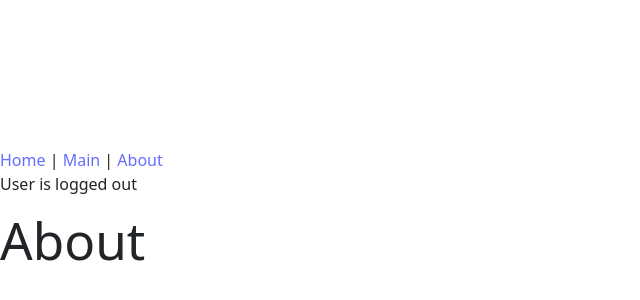
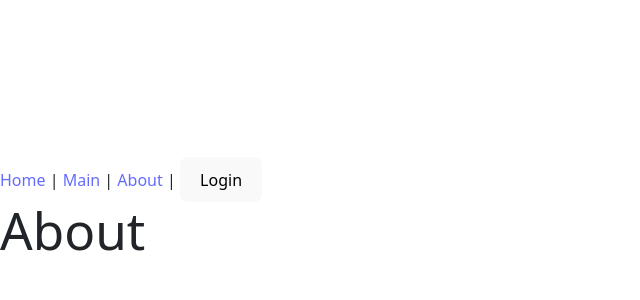
Before and after one commit to kuhn-moni/Project-3.0-React-Typescript-factbook, a React (Vite) app in the folder react_TS_factbook/: page /about in a window 1280 px wide. Shown: the part 188-488 px from the top of the page, without its empty margins (0-640 px from the left). Built offline with nearby package versions, Linux system fonts and the light colour scheme.

Commit message:
login logout button created

```diff
--- a/react_TS_factbook/src/App.tsx
+++ b/react_TS_factbook/src/App.tsx
@@ -37,13 +37,17 @@ function App() {
 }
 
 const Root = () => {
-  const { user } = useContext(AuthContext);
+  const { user, login, logout } = useContext(AuthContext);
   return (
     <>
       <nav>
         <Link to="/">Home</Link> | <Link to="/main">Main</Link> |{" "}
-        <Link to="/about">About</Link>
-        {user ? <p>User is logged in</p> : <p>User is logged out</p>}
+        <Link to="/about">About</Link> |{" "}
+        {user ? (
+          <button onClick={logout}>Logout</button>
+        ) : (
+          <button onClick={login}>Login</button>
+        )}
       </nav>
 
       <div>
--- a/react_TS_factbook/src/contexts/AuthContext.tsx
+++ b/react_TS_factbook/src/contexts/AuthContext.tsx
@@ -3,10 +3,18 @@ import { User } from "../types/countryInfoTypes";
 
 interface ContextType {
   user: User | "No provider";
+  login: () => void;
+  logout: () => void;
 }
 
 const defaultValue: ContextType = {
   user: "No provider",
+  login: () => {
+    throw Error("No provider");
+  },
+  logout: () => {
+    throw Error("No provider");
+  },
 };
 
 export const AuthContext = createContext(defaultValue);
@@ -18,8 +26,16 @@ interface Props {
 export const AuthContextProvider = (props: Props) => {
   const [user, setUser] = useState(false);
 
+  const login = () => {
+    setUser(true);
+  };
+
+  const logout = () => {
+    setUser(false);
+  };
+
   return (
-    <AuthContext.Provider value={{ user }}>
+    <AuthContext.Provider value={{ user, login, logout }}>
       {props.children}
     </AuthContext.Provider>
   );
```
